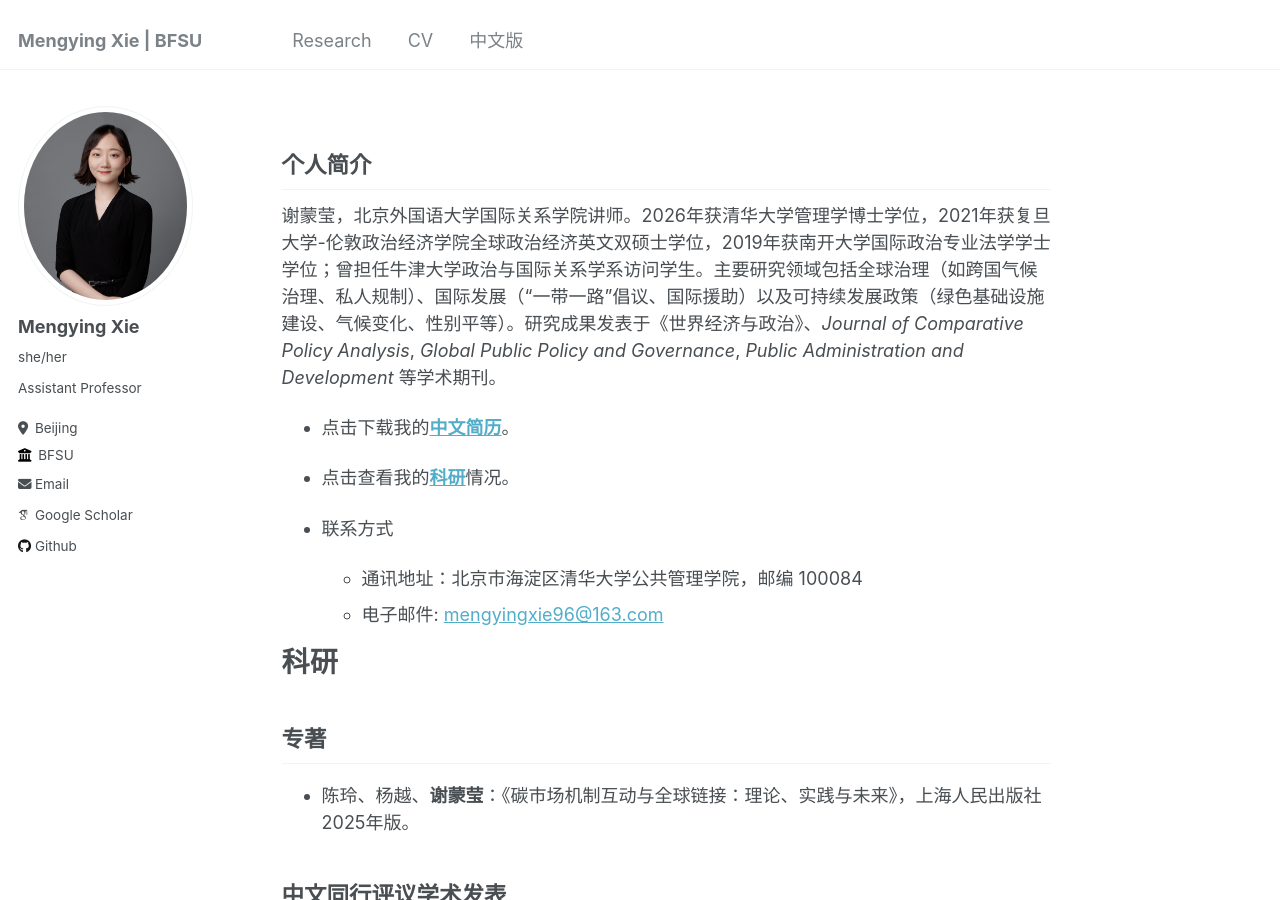
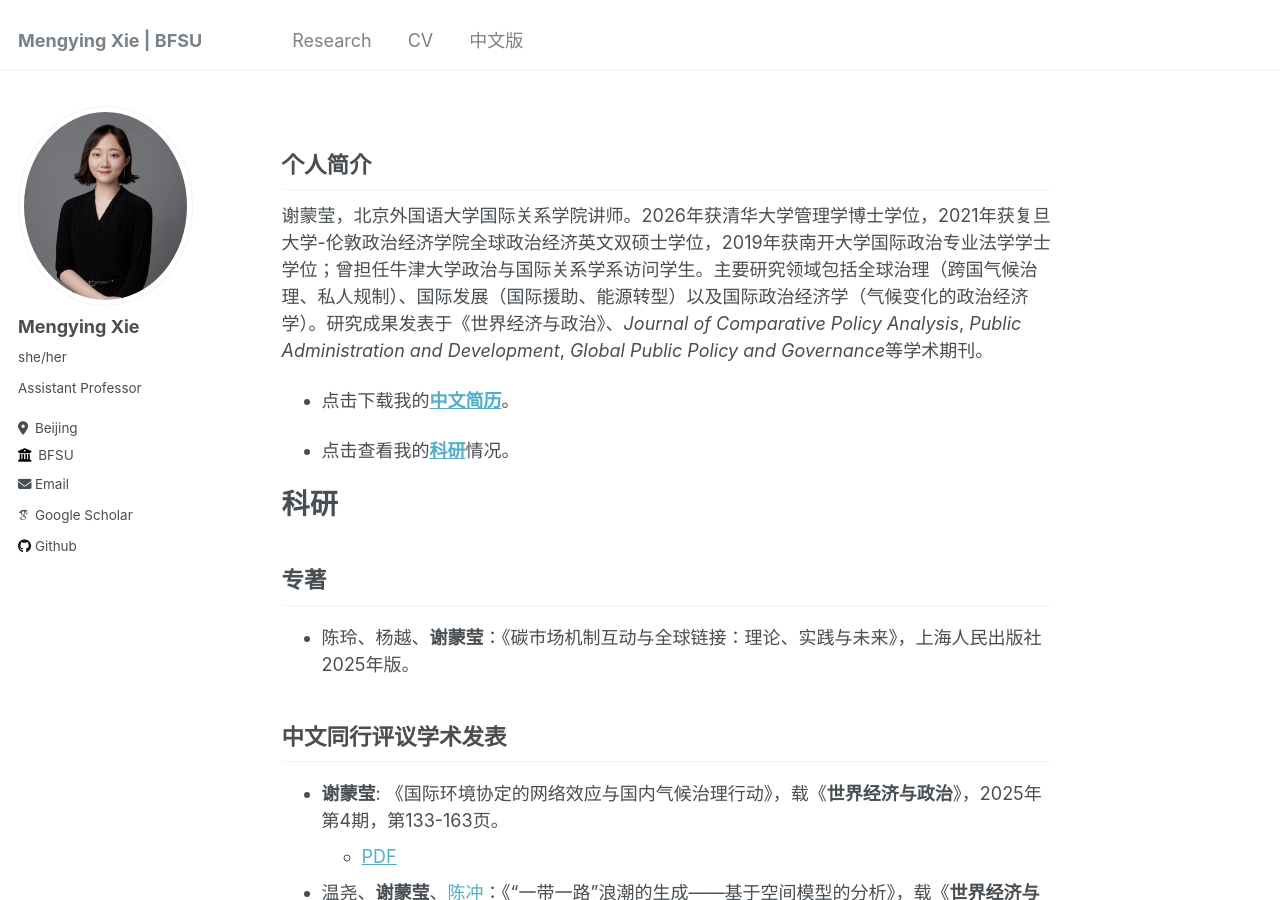
Before and after one commit to xiemythu/xiemythu.github.io, a Jekyll site: the page built from _pages/chinese.md, in a window 1280 px wide and 900 px high. Built offline with Jekyll 4.4.1, drawn with Linux system fonts in a browser that asks for light colours; some web fonts are replaced; some of the changed text lies outside the part shown.

Commit message:
Update chinese.md

```diff
--- a/_pages/chinese.md
+++ b/_pages/chinese.md
@@ -7,17 +7,11 @@ author_profile: true
 
 ## 个人简介
 
-谢蒙莹，北京外国语大学国际关系学院讲师。2026年获清华大学管理学博士学位，2021年获复旦大学-伦敦政治经济学院全球政治经济英文双硕士学位，2019年获南开大学国际政治专业法学学士学位；曾担任牛津大学政治与国际关系学系访问学生。主要研究领域包括全球治理（如跨国气候治理、私人规制）、国际发展（“一带一路”倡议、国际援助）以及可持续发展政策（绿色基础设施建设、气候变化、性别平等）。研究成果发表于《世界经济与政治》、*Journal of Comparative Policy Analysis*, *Global Public Policy and Governance*, *Public Administration and Development* 等学术期刊。
+谢蒙莹，北京外国语大学国际关系学院讲师。2026年获清华大学管理学博士学位，2021年获复旦大学-伦敦政治经济学院全球政治经济英文双硕士学位，2019年获南开大学国际政治专业法学学士学位；曾担任牛津大学政治与国际关系学系访问学生。主要研究领域包括全球治理（跨国气候治理、私人规制）、国际发展（国际援助、能源转型）以及国际政治经济学（气候变化的政治经济学）。研究成果发表于《世界经济与政治》、*Journal of Comparative Policy Analysis*, *Public Administration and Development*, *Global Public Policy and Governance*等学术期刊。
 
 - 点击下载我的[**中文简历**](https://xiemythu.github.io/files/cv_mengying_chinese.pdf)。
 
 - 点击查看我的[**科研**](#科研)情况。
-
-
-- 联系方式
-   + 通讯地址：北京市海淀区清华大学公共管理学院，邮编 100084
-   + 电子邮件: <mengyingxie96@163.com>
-
 
 
 # 科研
```
Also changed, not shown: other parts of _pages/chinese.md (+1 -0 lines).
